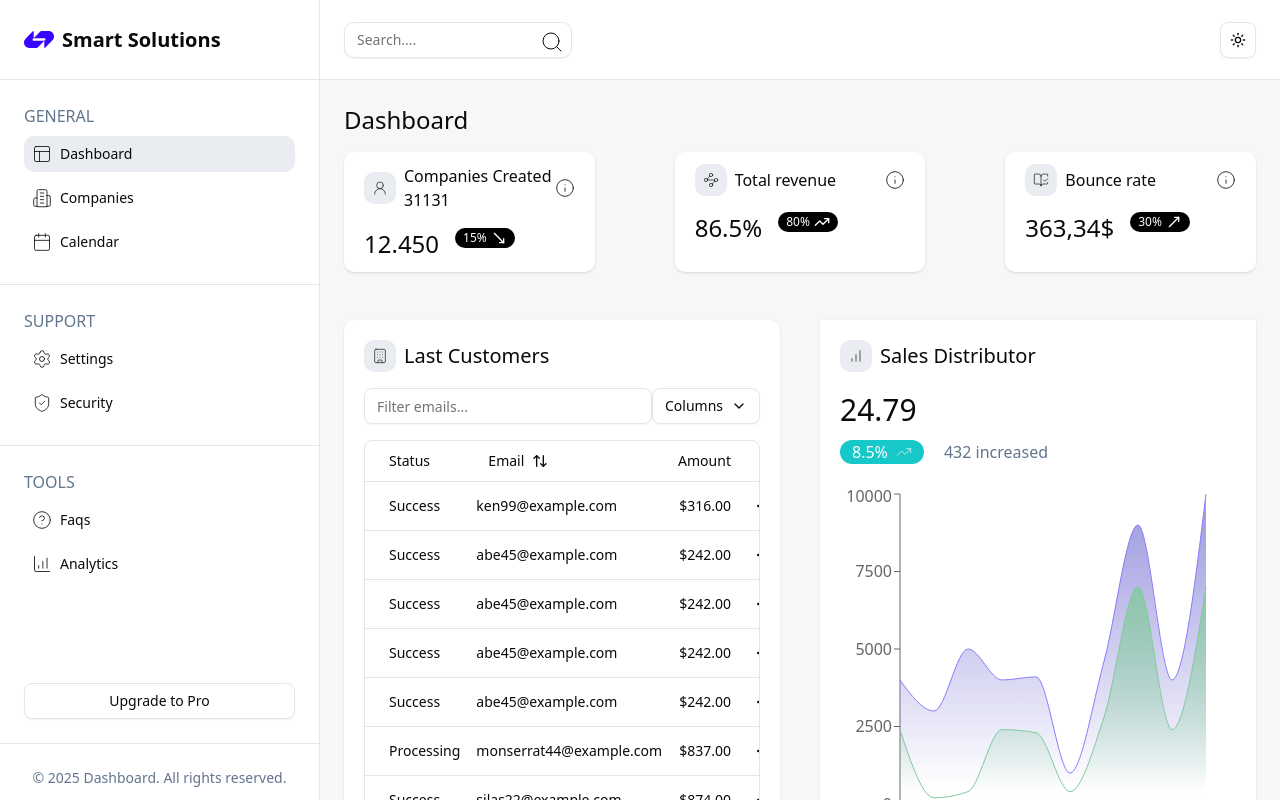
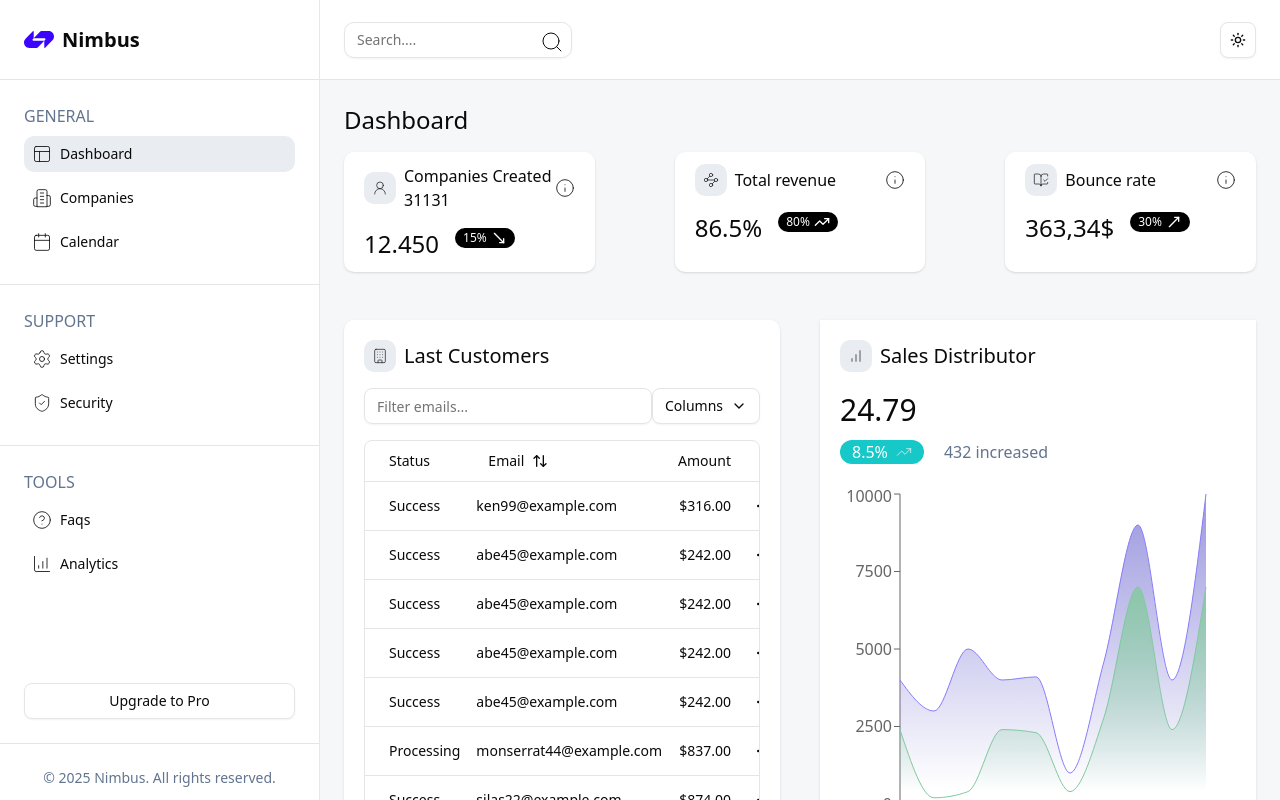
Before and after one commit to JoanMateo77/Dashboard-Empresarial, a Next.js app: page / in a window 1280 px wide. Shown: the top 800 px of the page. Built offline with nearby package versions, Linux system fonts and the light colour scheme.

Commit message:
se centraliza la marca en config/site para soportar white-label

```diff
--- a/app/(auth)/(routes)/layout.tsx
+++ b/app/(auth)/(routes)/layout.tsx
@@ -1,4 +1,5 @@
 import { Logo } from "@/components/Logo";
+import { siteConfig } from "@/config/site";
 
 
 export default function layoutAuth({children}: {children: React.ReactNode}  ) {
@@ -6,13 +7,10 @@ export default function layoutAuth({children}: {children: React.ReactNode}  ) {
         <div className="flex flex-col  h-full  justify-center items-center ">
              <Logo/>
 
-            <h1 className="text-xl my-2 font-semibold ">Bienvenidos al Dashboard empresarial </h1>
-            <h1>Farid SAS</h1>
+            <h1 className="text-xl my-2 font-semibold ">Bienvenido a {siteConfig.name}</h1>
+            <p className="mb-4 text-sm text-slate-500 text-center max-w-sm">{siteConfig.description}</p>
 
            {children}
-
-
-
         </div>
     )
 }
--- a/app/layout.tsx
+++ b/app/layout.tsx
@@ -2,6 +2,7 @@ import type { Metadata } from "next";
 import { Noto_Sans_Display } from "next/font/google";
 import "./globals.css";
 import { ThemeProvider } from "@/components/theme-provider"
+import { siteConfig } from "@/config/site";
 
 import { ClerkProvider } from '@clerk/nextjs';
 
@@ -12,8 +13,11 @@ const noto = Noto_Sans_Display({
 
 
 export const metadata: Metadata = {
-  title: "Dashboard Companies",
-  description: "Is a dashboard for managing companies",
+  title: {
+    default: siteConfig.name,
+    template: `%s | ${siteConfig.name}`,
+  },
+  description: siteConfig.description,
 };
 
 export default function RootLayout({
--- a/components/Logo/Logo.tsx
+++ b/components/Logo/Logo.tsx
@@ -2,14 +2,15 @@
 
 import  Image from "next/image";
 import { useRouter } from "next/navigation";
+import { siteConfig } from "@/config/site";
 
 export function Logo(){
     const router = useRouter();
     return(
         <div className="min-h-20 h-20 flex items-center px-6 border-b cursor-pointer gap-2"
          onClick={()=>router.push("/")}>
-            <Image src="/logo.svg"  alt="logo" width={30} height={30} priority/>
-            <h1 className="font-bold text-xl ">Smart Solutions</h1>
+            <Image src="/logo.svg"  alt={siteConfig.name} width={30} height={30} priority/>
+            <h1 className="font-bold text-xl ">{siteConfig.name}</h1>
         </div>
     )
 }
--- a/components/SideBarRoutes/SidebarRoutes.tsx
+++ b/components/SideBarRoutes/SidebarRoutes.tsx
@@ -6,6 +6,7 @@ import { Sidebaritem } from "@/components/Sidebaritem/Sidebaritem";
 
 import { Separator } from "../ui/separator";
 import { Button,  } from "../ui/button";
+import { siteConfig } from "@/config/site";
 
 export  function SidebarRoutes() {
   return (
@@ -46,7 +47,7 @@ export  function SidebarRoutes() {
             </div>
             <Separator/>
             <footer className="mt-3 p-3 text-center text-sm text-slate-500">
-              <p>© 2025 Dashboard. All rights reserved.</p>
+              <p>© {new Date().getFullYear()} {siteConfig.name}. All rights reserved.</p>
             </footer>
 
           </div>
--- /dev/null
+++ b/config/site.ts
@@ -0,0 +1,15 @@
+/**
+ * Configuracion de marca (white-label).
+ *
+ * Toda la identidad visible del dashboard sale de aqui, asi se puede
+ * renombrar el producto sin tocar los componentes. Los valores se pueden
+ * sobreescribir con variables de entorno (ver .env.example).
+ */
+export const siteConfig = {
+  name: process.env.NEXT_PUBLIC_APP_NAME?.trim() || "Nimbus",
+  description:
+    process.env.NEXT_PUBLIC_APP_DESCRIPTION?.trim() ||
+    "Panel de administracion para gestionar empresas y clientes",
+} as const;
+
+export type SiteConfig = typeof siteConfig;
```
